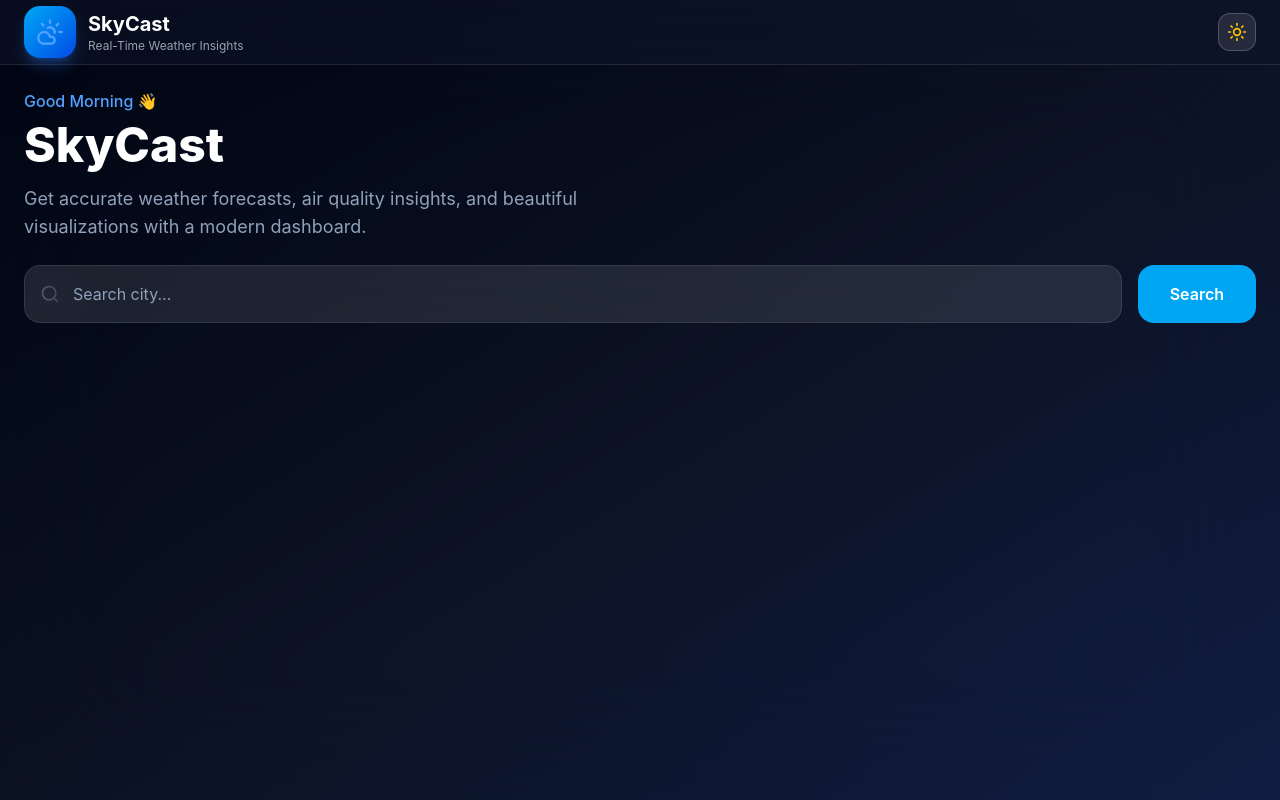
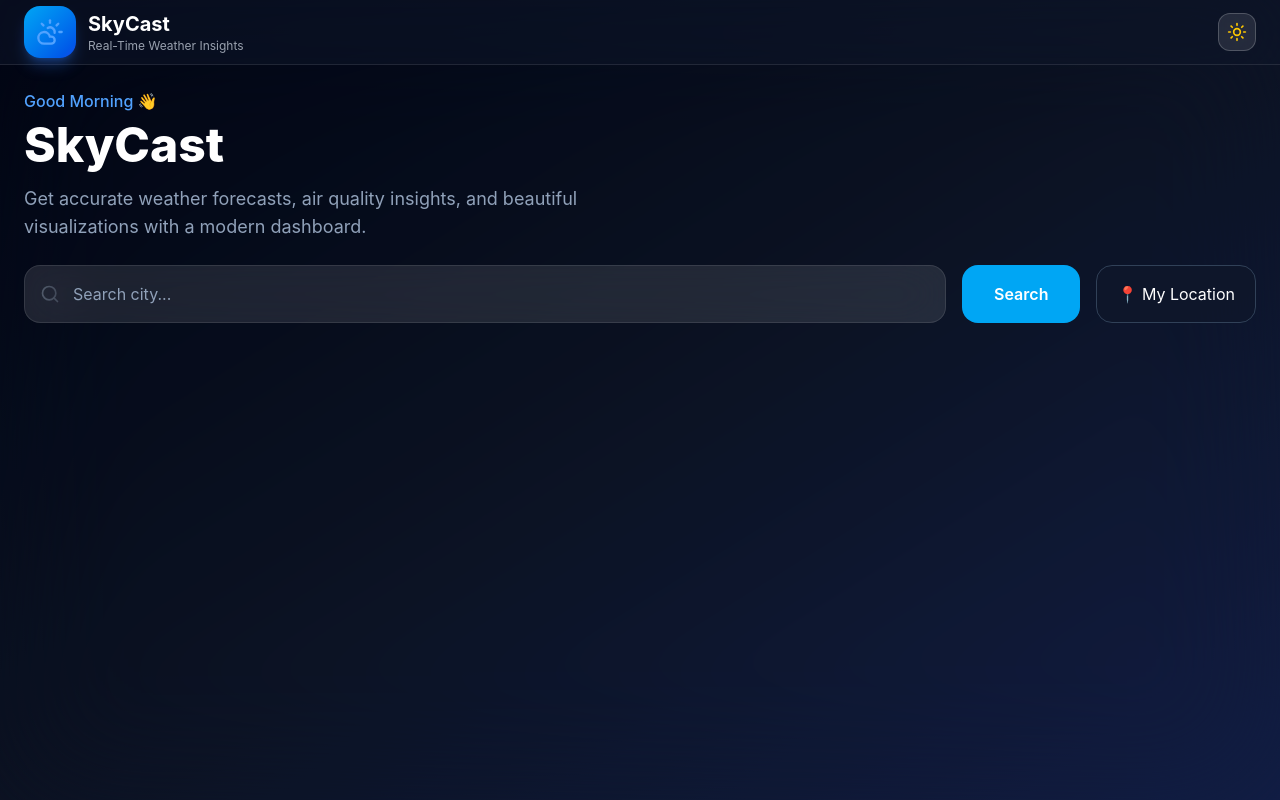
Before and after one commit to Rathore95688/weather-dashboard, a React (Vite) app: page / in a window 1280 px wide. Built offline with nearby package versions, Linux system fonts and the light colour scheme; no server answers.

Commit message:
add location in search bar

```diff
--- a/src/App.jsx
+++ b/src/App.jsx
@@ -14,11 +14,31 @@ const {
   loading,
   error,
   searchWeather,
+  fetchByLocation,
 } = useWeather();
 
   const handleSearch = (city) => {
     searchWeather(city);
   };
+
+  const handleCurrentLocation = () => {
+  if (!navigator.geolocation) {
+    alert("Geolocation is not supported by your browser.");
+    return;
+  }
+
+  navigator.geolocation.getCurrentPosition(
+    (position) => {
+      fetchByLocation(
+        position.coords.latitude,
+        position.coords.longitude
+      );
+    },
+    () => {
+      alert("Unable to access your location.");
+    }
+  );
+};
 
   const weatherType = weather?.weather?.[0]?.main;
 
@@ -52,9 +72,10 @@ const background = getWeatherBackground(weatherType);
 
         {/* Search */}
         <SearchBar
-          onSearch={handleSearch}
-          loading={loading}
-        />
+  onSearch={handleSearch}
+  onCurrentLocation={handleCurrentLocation}
+  loading={loading}
+/>
 
         {/* Loading */}
         {loading && (
--- a/src/components/SearchBar.jsx
+++ b/src/components/SearchBar.jsx
@@ -1,7 +1,11 @@
 import { useState } from "react";
 import { Search } from "lucide-react";
 
-const SearchBar = ({ onSearch, loading }) => {
+const SearchBar = ({
+  onSearch,
+  onCurrentLocation,
+  loading,
+}) => {
   const [city, setCity] = useState("");
 
   const handleSubmit = (e) => {
@@ -67,6 +71,29 @@ const SearchBar = ({ onSearch, loading }) => {
       >
         {loading ? "Searching..." : "Search"}
       </button>
+
+      <button
+  type="button"
+  onClick={onCurrentLocation}
+  className="
+    flex
+    items-center
+    gap-2
+    rounded-2xl
+    border
+    border-slate-700
+    bg-slate-900/80
+    px-5
+    py-3
+    text-white
+    transition
+    duration-300
+    hover:border-sky-500
+    hover:bg-slate-800
+  "
+>
+  📍 My Location
+</button>
     </form>
   );
 };
```
